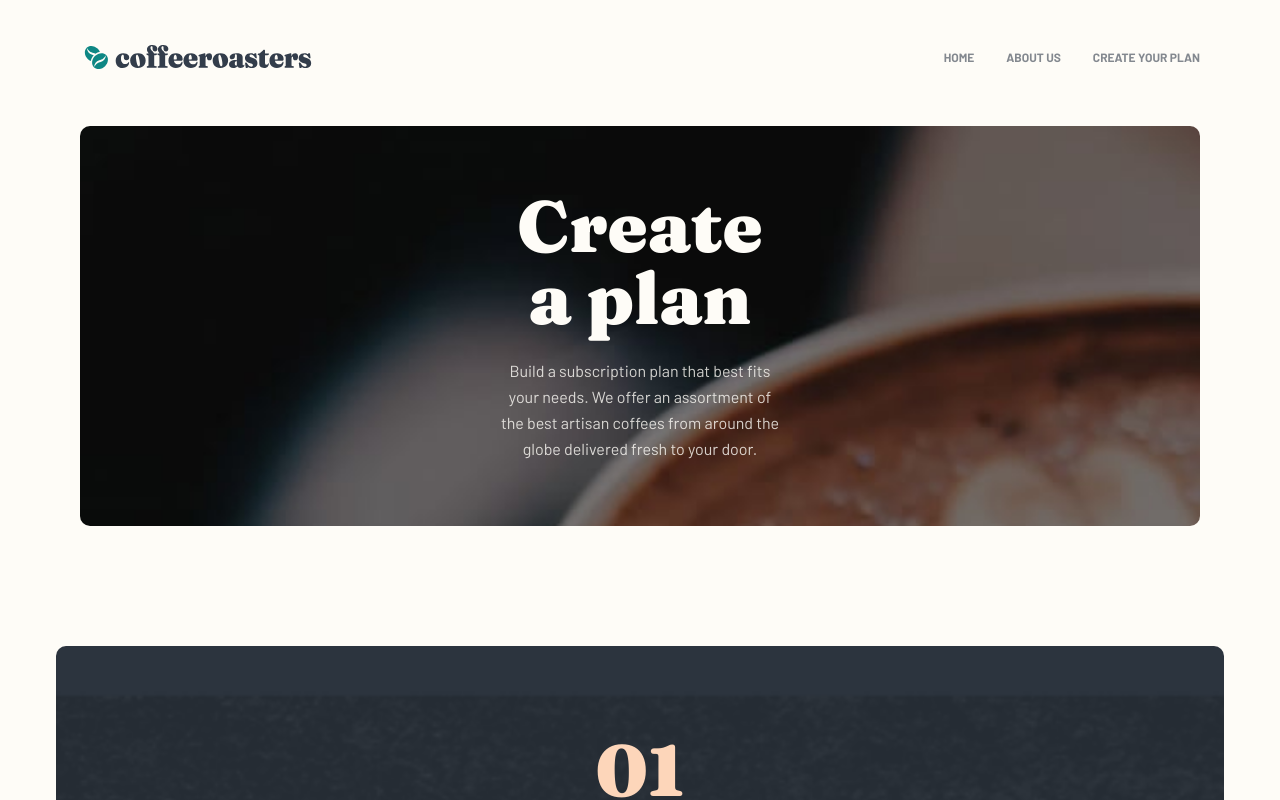
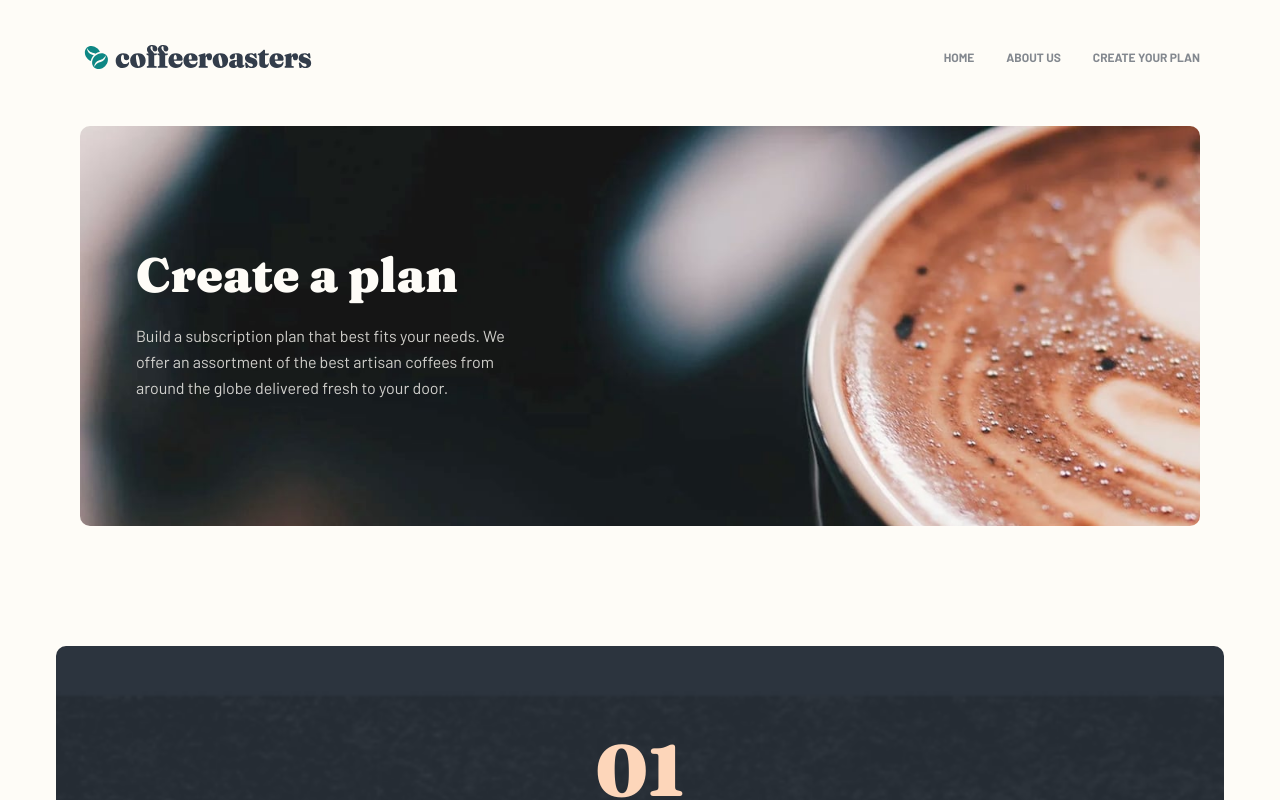
Before and after one commit to gcarter89/coffeeroasters, a React (Create React App) app: page / in a window 1280 px wide. Shown: the top 800 px of the page. Built offline with nearby package versions, Linux system fonts and the light colour scheme.

Commit message:
hero section complete

```diff
--- a/src/components/plan/Plan.module.scss
+++ b/src/components/plan/Plan.module.scss
@@ -157,6 +157,23 @@
 
 
 @media screen and (min-width:'732px') {
+    .plan {
+        &__hero {
+            justify-content: unset;
+            padding: 56px;
+            box-sizing: border-box;
+            background-image: url('../../assets/plan/tablet/image-hero-blackcup.jpg');
+        }
+
+        &__heroText {
+            max-width: 400px;
+            text-align: left;
+            h1 {
+                font-size: 48px;
+                line-height: 48px;
+            }
+        }
+    }
 }
 
 @media screen and (min-width:'1200px') {
```
